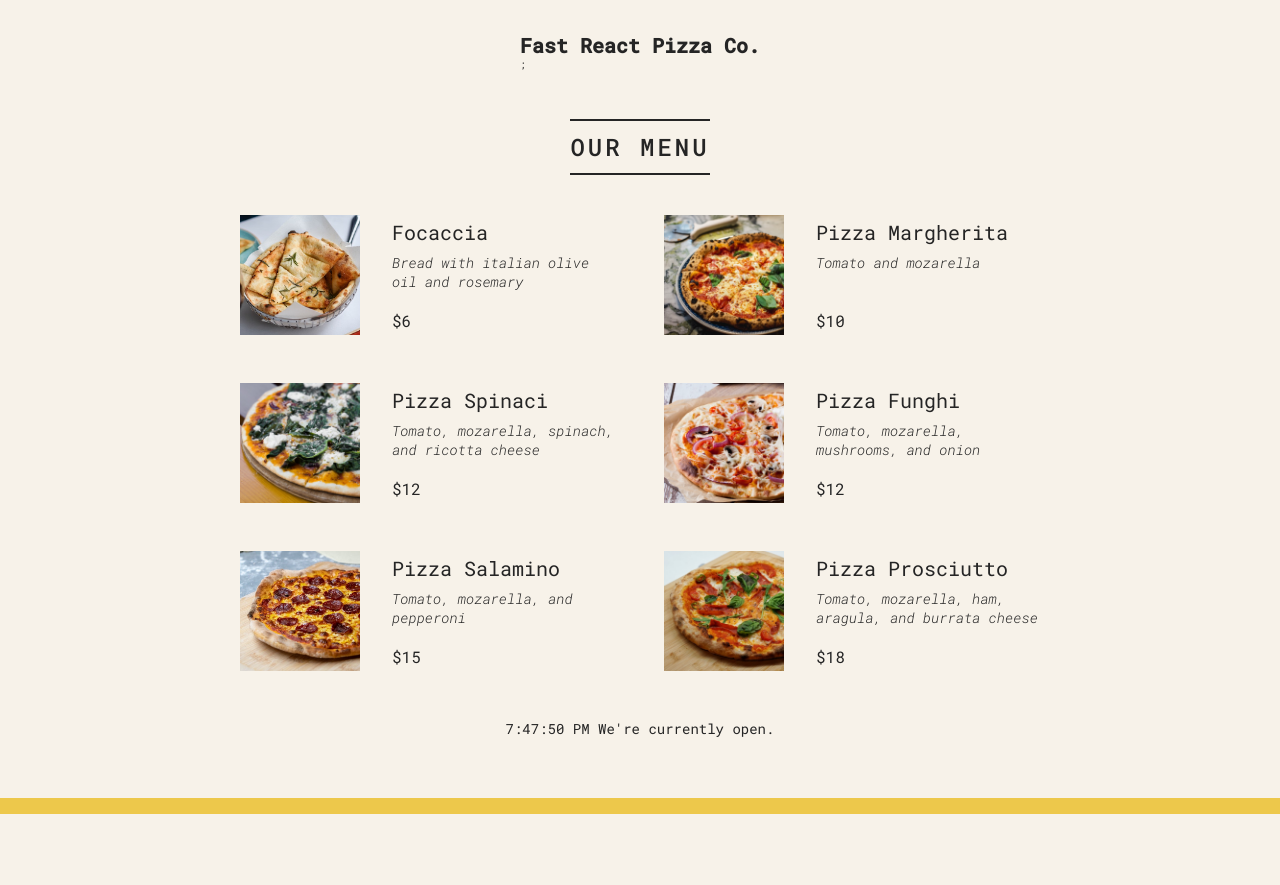
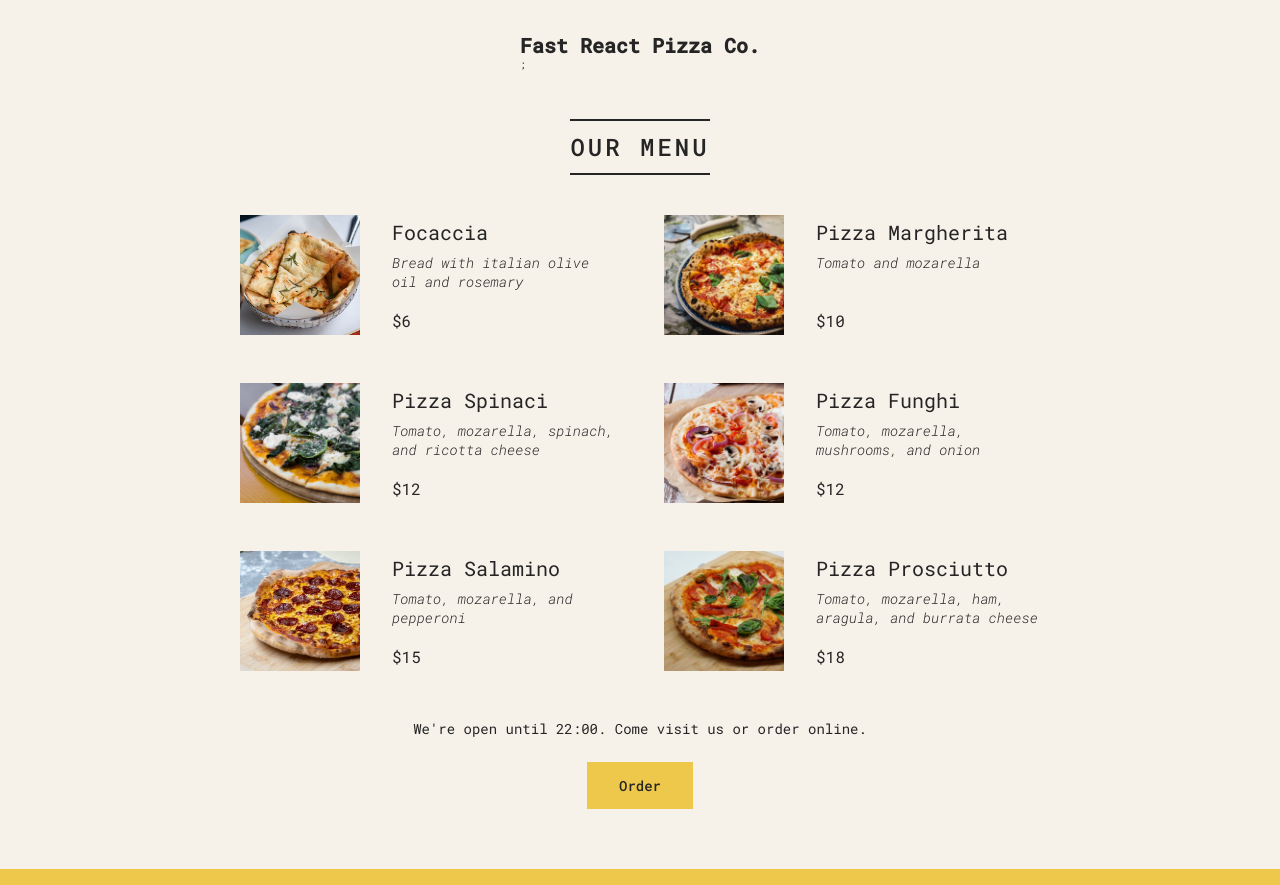
Before and after one commit to sureshcstha/03-pizza-menu, a React (Create React App) app: page / in a window 1280 px wide. Before the commit the page ends 814 px from the top, so only its background shows below. Built offline with nearby package versions, Linux system fonts and the light colour scheme.

Commit message:
conditional rendering with Ternaries

```diff
--- a/src/index.js
+++ b/src/index.js
@@ -66,17 +66,23 @@
 }
 
 function Menu() {
+
+  const pizzas = pizzaData;
+  // const pizzas = [];
+  const numPizzas = pizzas.length;
   return (
-    <main>
-      <div className="menu">
+      <main className="menu">
         <h2>Our Menu</h2>
 
+        {numPizzas > 0 ? (
           <ul className="pizzas">
             {pizzaData.map((pizza) => (
               <Pizza pizzaObj={pizza} key={pizza.name} />
             ))}
           </ul>
-      </div>
+        ) : (
+          <p>We're still working on our menu. Please come back later :)</p>
+        )}
       </main>
   );
 }
@@ -102,7 +108,14 @@
 
   return (
     <footer className="footer">
-      {new Date().toLocaleTimeString()} We're currently open.
+      {isOpen ? (
+        <div className="order">
+          <p>
+            We're open until {closeHour}:00. Come visit us or order online.
+          </p>
+          <button className="btn">Order</button>
+        </div>
+      ) : <p>We are happy to welcome you between {openHour}:00 and {closeHour}:00</p>}
     </footer>
   );
 }
```
Lines whose indentation alone changed are shown as unchanged.
